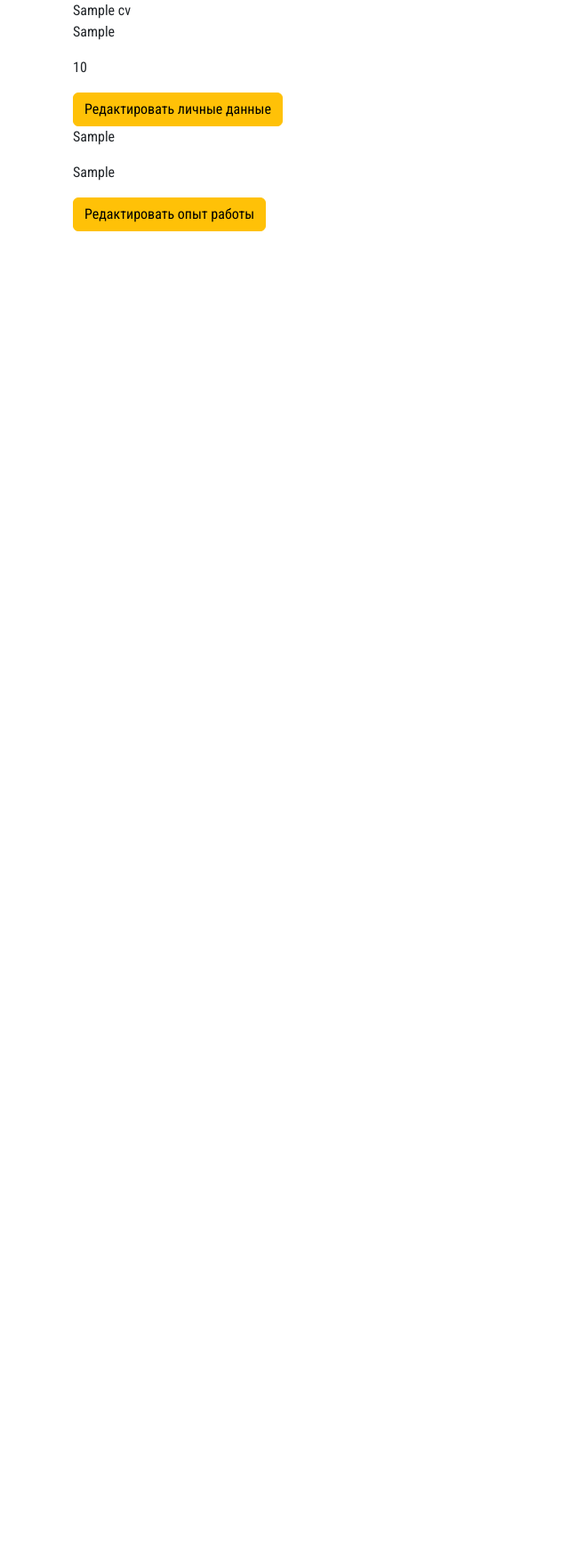
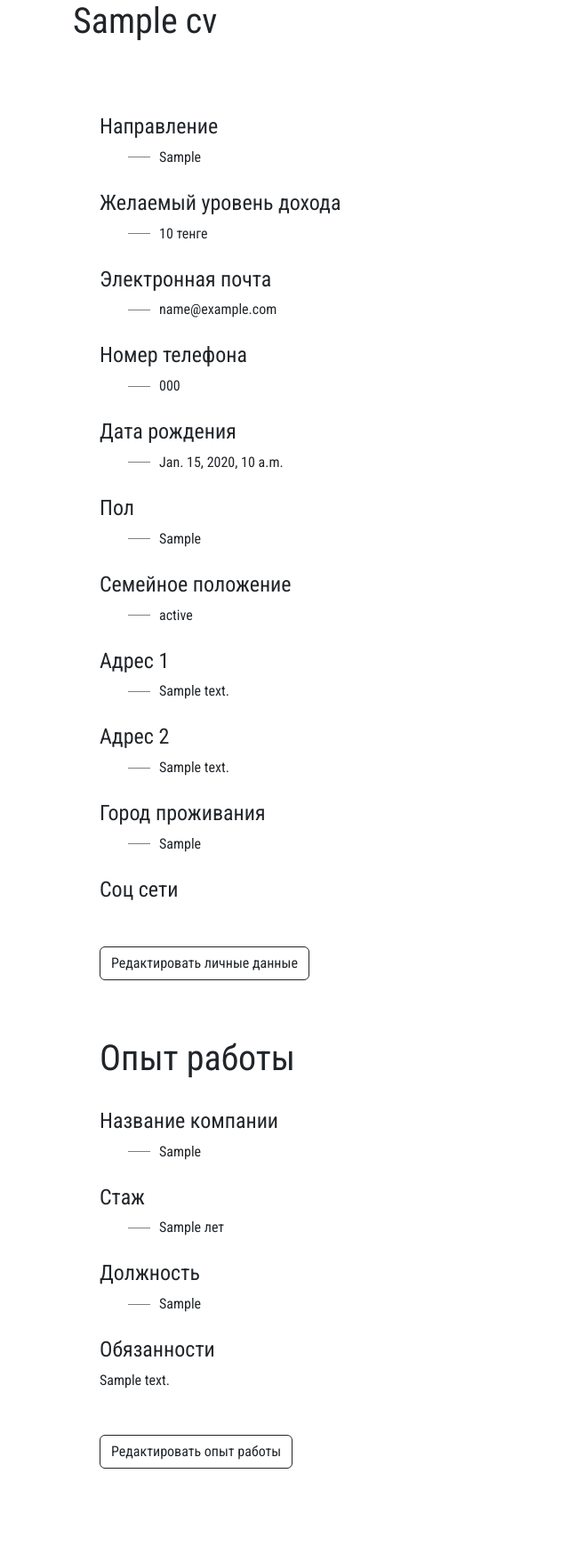
Before and after one commit to Russo2642/homework_68_with_team, a Django app: template headhunter/cv/templates/cv/cv_detail.html in a window 1280 px wide. Shown: the part 340-2087 px from the top of the page at 89% size, without its empty margins (0-640 px from the left). Before the commit the page ends 600 px from the top, so only its background shows below. Run offline with Django 3.2, Linux system fonts and the light colour scheme; the template is opened without the code that fills it: most values are stand-ins (such as "Sample title", 1, 10 or a date in 2020); some libraries are stand-ins or nearby versions.

Commit message:
#6 Личный кабинет пользователя. Список созданных резюме
Добавил вёрстку в просмотр резюме

```diff
--- a/headhunter/cv/forms.py
+++ b/headhunter/cv/forms.py
@@ -28,7 +28,7 @@ class CVForm(forms.ModelForm):
         labels = {
             'title': 'Название предпочитаемой должности*',
             'category': 'Категория сферы деятельности',
-            'salary': 'Уровень заработной платы',
+            'salary': 'Уровень заработной платы (в тенге)',
             'email': 'Электронная почта*',
             'phone': 'Номер телефона*',
             'date_birth': 'Дата рождения*',
--- a/headhunter/cv/templates/base/base.html
+++ b/headhunter/cv/templates/base/base.html
@@ -10,6 +10,9 @@
     <link rel="stylesheet" href="{% static 'css/style.css' %}">
     <link href="https://cdn.jsdelivr.net/npm/bootstrap@5.2.2/dist/css/bootstrap.min.css" rel="stylesheet"
           integrity="sha384-Zenh87qX5JnK2Jl0vWa8Ck2rdkQ2Bzep5IDxbcnCeuOxjzrPF/et3URy9Bv1WTRi" crossorigin="anonymous">
+    <link href="{% static 'fontawesomefree/css/fontawesome.css' %}" rel="stylesheet" type="text/css">
+    <link href="{% static 'fontawesomefree/css/brands.css' %}" rel="stylesheet" type="text/css">
+    <link href="{% static 'fontawesomefree/css/solid.css' %}" rel="stylesheet" type="text/css">
     <title>{% block title %}HeadHunter{% endblock %}</title>
 </head>
 <body>
--- a/headhunter/cv/templates/cv/cv_detail.html
+++ b/headhunter/cv/templates/cv/cv_detail.html
@@ -5,15 +5,145 @@
 {% bootstrap_javascript %}
 {% bootstrap_messages %}
 {% block content %}
-{{ cv.title }}
-<p>{{ cv.get_category_display }}</p>
-<p>{{ cv.salary }}</p>
-<a href="{% url 'cv_update' cv.pk %}" class="btn btn-warning">Редактировать личные данные</a>
 
-{% for job in cv.job_exp.all %}
-<p>{{ job.job_place }}</p>
-<p>{{ job.job_exp }}</p>
-<p><a href="{% url 'job_update' job.pk %}" class="btn btn-warning">Редактировать опыт работы</a></p>
-{% endfor %}
+<h1>{{ cv.title }}</h1>
+
+<main class="data">
+    <div>
+        <h4>Направление</h4>
+        <ul>
+            <li>{{ cv.get_category_display }}</li>
+        </ul>
+    </div>
+    <div>
+        <h4>Желаемый уровень дохода</h4>
+        <ul>
+            <li>{{ cv.salary }} тенге</li>
+        </ul>
+    </div>
+    <div>
+        <h4>Электронная почта</h4>
+        <ul>
+            <li>{{ cv.email }}</li>
+        </ul>
+    </div>
+    <div>
+        <h4>Номер телефона</h4>
+        <ul>
+            <li>{{ cv.phone }}</li>
+        </ul>
+    </div>
+    <div>
+        <h4>Дата рождения</h4>
+        <ul>
+            <li>{{ cv.date_birth }}</li>
+        </ul>
+    </div>
+    <div>
+        <h4>Пол</h4>
+        <ul>
+            <li>{{ cv.get_sex_display }}</li>
+        </ul>
+    </div>
+    <div>
+        <h4>Семейное положение</h4>
+        <ul>
+            <li>{{ cv.get_marital_status_display }}</li>
+        </ul>
+    </div>
+    <div>
+        <h4>Адрес 1</h4>
+        {% if cv.address1 %}
+        <ul>
+            <li>{{ cv.address1 }}</li>
+        </ul>
+        {% else %}
+        <ul>
+            <li>Не указано</li>
+        </ul>
+        {% endif %}
+    </div>
+    <div>
+        <h4>Адрес 2</h4>
+        {% if cv.address2 %}
+        <ul>
+            <li>{{ cv.address2 }}</li>
+        </ul>
+        {% else %}
+        <ul>
+            <li>Не указано</li>
+        </ul>
+        {% endif %}
+    </div>
+    <div>
+        <h4>Город проживания</h4>
+        <ul>
+            <li>{{ cv.get_city_display }}</li>
+        </ul>
+    </div>
+    <div class="social-network">
+        <h4>Соц сети</h4>
+        <a style="width:15px;" href="{{ cv.telegram }}"><i class="fa-brands fa-telegram fa-xl"></i></a>
+        {% if cv.whatsapp %}
+            <a style="width:15px;" href="{{ cv.whatsapp }}"><i class="fa-brands fa-whatsapp fa-xl"></i></a>
+        {% endif %}
+
+        {% if cv.linkedin %}
+            <a style="width:15px;" href="{{ cv.linkedin }}"><i class="fa-brands fa-linkedin fa-xl"></i></a>
+        {% endif %}
+
+        {% if cv.facebook %}
+            <a style="width:15px;" href="{{ cv.facebook }}"><i class="fa-brands fa-facebook fa-xl"></i></a>
+        {% endif %}
+    </div>
+    <br>
+    <p><a href="{% url 'cv_update' cv.pk %}" class="btn btn-outline-dark">Редактировать личные данные</a></p>
+    <br>
+
+    <br>
+    <h1>Опыт работы</h1>
+    <br>
+    {% for job in cv.job_exp.all %}
+    <div>
+        <h4>Название компании</h4>
+        <ul>
+            <li>{{ job.job_place }}</li>
+        </ul>
+    </div>
+    <div>
+        <h4>Стаж</h4>
+        {% if job.job_exp == 1 %}
+        <ul>
+            <li>{{ job.job_exp }} год</li>
+        </ul>
+        {% elif job.job_exp > 1 and job.job_exp <= 4.5 %}
+        <ul>
+            <li>{{ job.job_exp }} года</li>
+        </ul>
+        {% else %}
+        <ul>
+            <li>{{ job.job_exp }} лет</li>
+        </ul>
+        {% endif %}
+    </div>
+    <div>
+        <h4>Должность</h4>
+        <ul>
+            <li>{{ job.job_position }}</li>
+        </ul>
+    </div>
+    <div>
+        <h4>Обязанности</h4>
+        <p>{{ job.job_description }}</p>
+    </div>
+    <br>
+    <p><a href="{% url 'job_update' job.pk %}" class="btn btn-outline-dark">Редактировать опыт работы</a></p>
+    {% empty %}
+    <div>
+        <h4>Опыт работы отсутствует</h4>
+    </div>
+    {% endfor %}
+</main>
+
 
 {% endblock %}
--- a/headhunter/headhunter/settings.py
+++ b/headhunter/headhunter/settings.py
@@ -38,6 +38,7 @@ INSTALLED_APPS = [
     'django.contrib.messages',
     'django.contrib.staticfiles',
     'django_bootstrap5',
+    'fontawesomefree',
     'accounts',
     'cv'
 ]
--- a/headhunter/static/css/style.css
+++ b/headhunter/static/css/style.css
@@ -214,3 +214,36 @@ tr:nth-child(even) {
         margin-bottom: 25px;
     }
 }
+
+
+.data {
+    padding: 30px;
+    margin: 50px auto;
+}
+
+.data div {
+
+    margin-bottom: 25px;
+}
+
+.data ul {
+    list-style: none;
+}
+
+.data h3 {
+    margin-bottom: 5px;
+}
+
+.data li::before {
+    content: '';
+    width: 25px;
+    height: 1px;
+    background: gray;
+    display: flex;
+    margin-right: 10px;
+}
+
+.data li {
+    display: flex;
+    align-items: center;
+}
```
